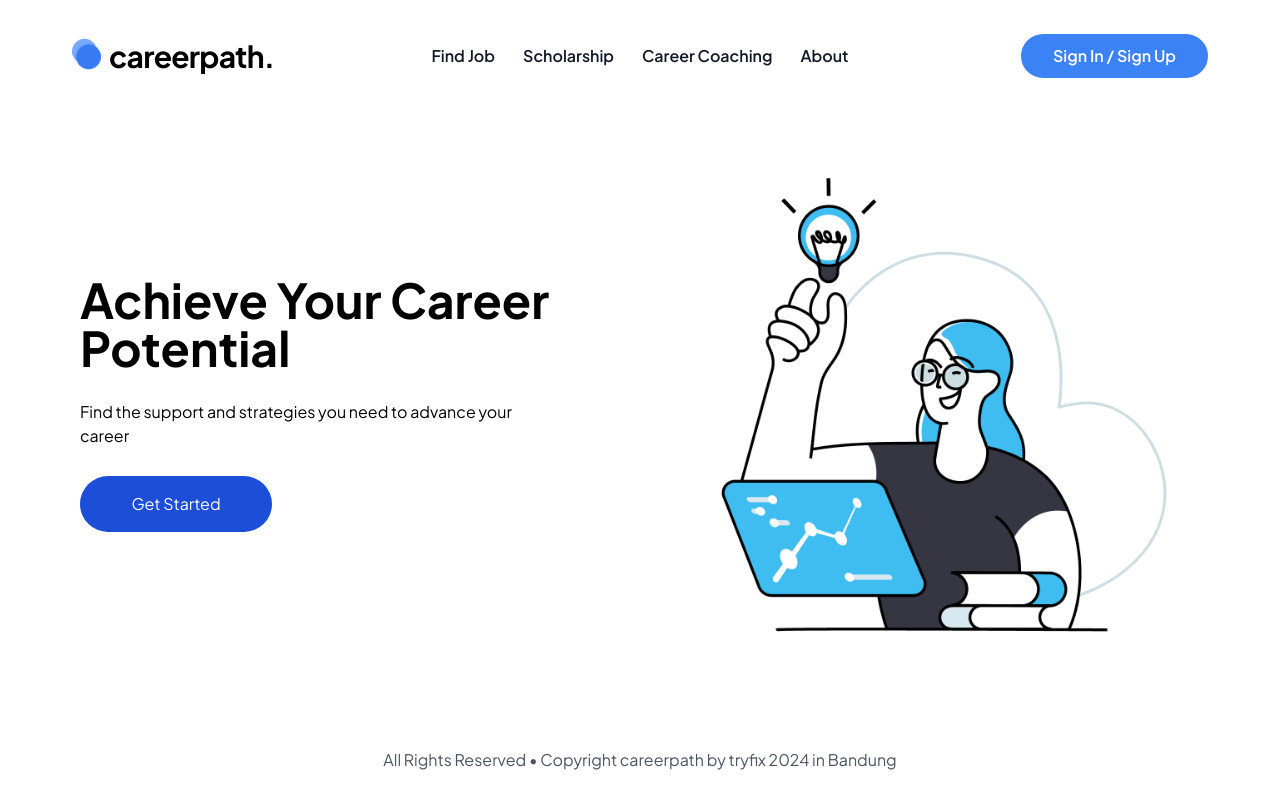
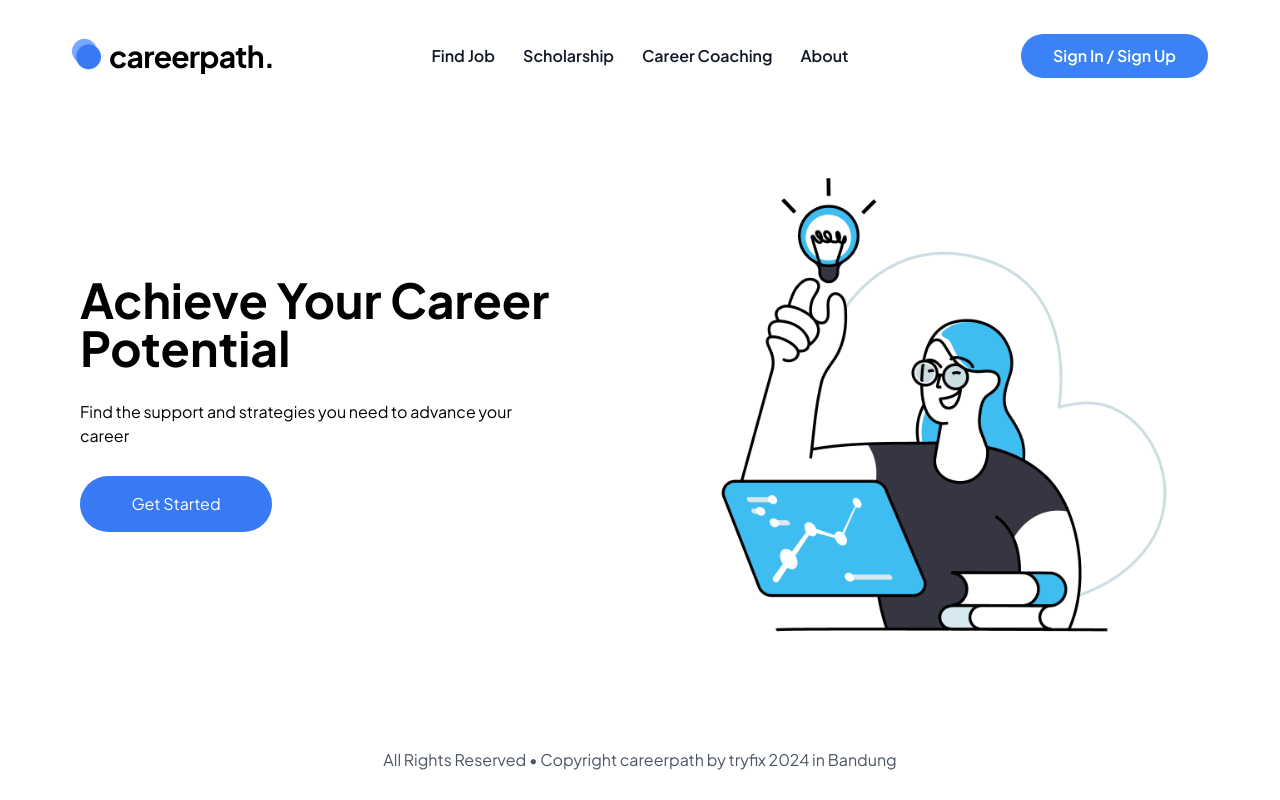
Before and after one commit to gaduhhartawan/FE_CDC, a React (Vite) app: page /coaching in a window 1280 px wide. Built offline with nearby package versions, Linux system fonts and the light colour scheme.

Commit message:
button minor

```diff
--- a/src/pages/Coaching.jsx
+++ b/src/pages/Coaching.jsx
@@ -11,7 +11,7 @@ const Coaching = () => {
         </p>
         <Link
           to="/coaching/chat"
-          className="text-white bg-blue-700 lg:w-48 py-4 rounded-full text-center"
+          className="text-white bg-bluu lg:w-48 py-4 rounded-full text-center"
         >
           Get Started
         </Link>
```
Also changed, not shown: src/pages/CareerCoach.jsx (deleted), 1 other file (tests, documents, lock files or other folders).
